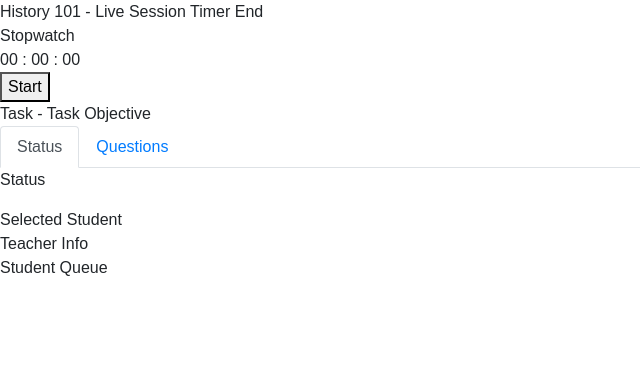
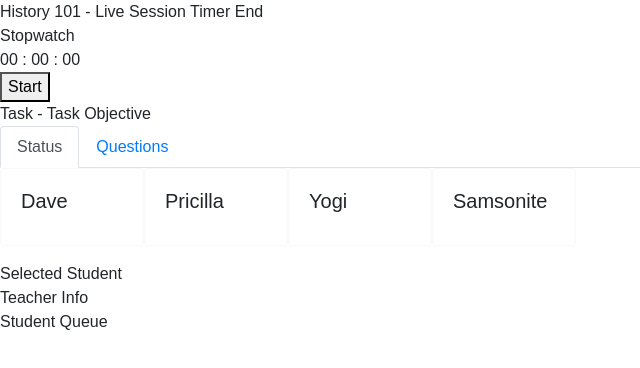
Before and after one commit to KKennedyCodes/classroom-live-frontend, a React (Create React App) app: page /courses/1 in a window 1280 px wide. Both pictures are taken after a click on the tab "Status". Shown: the top 368 px of the page, without its empty margins (0-640 px from the left). Built offline with nearby package versions, Linux system fonts and the light colour scheme.

Commit message:
Added Student Status Cards to Teacher Live Dashboard

```diff
--- a/src/components/live/LiveTeacherView.js
+++ b/src/components/live/LiveTeacherView.js
@@ -4,6 +4,7 @@ import Button from 'react-bootstrap/Button';
 import Tabs from 'react-bootstrap/Tabs';
 import Tab from 'react-bootstrap/Tab';
 import QuestionList from '../QuestionsAnswers/QuestionList.js';
+import StatusList from '../statuses/StatusList.js';
 import Stopwatch from "./Stopwatch";
 
 class LiveStudentView extends React.Component {
@@ -18,7 +19,7 @@ class LiveStudentView extends React.Component {
     return (
       <Tabs defaultActiveKey="profile" id="uncontrolled-tab-example">
         <Tab eventKey="status" title="Status">
-          <p>Status</p>
+          <p><StatusList /></p>
         </Tab>
         <Tab eventKey="questions" title="Questions">
           <section><QuestionList /></section>
--- a/src/components/statuses/StatusCard.js
+++ b/src/components/statuses/StatusCard.js
@@ -0,0 +1,30 @@
+import React, { Component } from 'react';
+import Card from 'react-bootstrap/Card';
+// import Question from './Question.js';
+// import './Session.css';
+
+class StatusCard extends React.Component {
+  constructor(props) {
+    super(props);
+    this.state = {
+    };
+  }
+  render () {
+    return (
+      <div>
+      <Card border="light" style={{ width: '9rem' }}>
+      {/* https://i.pravatar.cc/300 */}
+      {/* <Card.Header>Header</Card.Header> */}
+        <Card.Body>
+          <Card.Title>{this.props.student}</Card.Title>
+      {/* <Card.Text>
+        Some quick example text to build on the card title and make up the bulk
+        of the card's content.
+      </Card.Text> */}
+        </Card.Body>
+      </Card>
+      </div>
+    )};
+}
+
+export default StatusCard;
--- a/src/components/statuses/StatusList.js
+++ b/src/components/statuses/StatusList.js
@@ -0,0 +1,32 @@
+import React, { Component } from 'react';
+import CardGroup from 'react-bootstrap/CardGroup';
+import StatusCard from './StatusCard.js';
+// import './Session.css';
+
+class StatusList extends React.Component {
+  constructor(props) {
+    super(props);
+    this.state = {
+      students: ["Dave", "Pricilla", "Yogi", "Samsonite"],
+    };
+  }
+
+displayStatuses = () => {
+    const statusList = this.state.students.map((student, i) => {
+      return <StatusCard value={i} className="courseQuestion" student={student}/>
+    });
+    return statusList;
+  }
+
+  render () {
+    return (
+      <div>
+        <CardGroup>
+        {this.displayStatuses()}
+        </CardGroup>
+      </div>
+
+    )};
+}
+
+export default StatusList;
```
